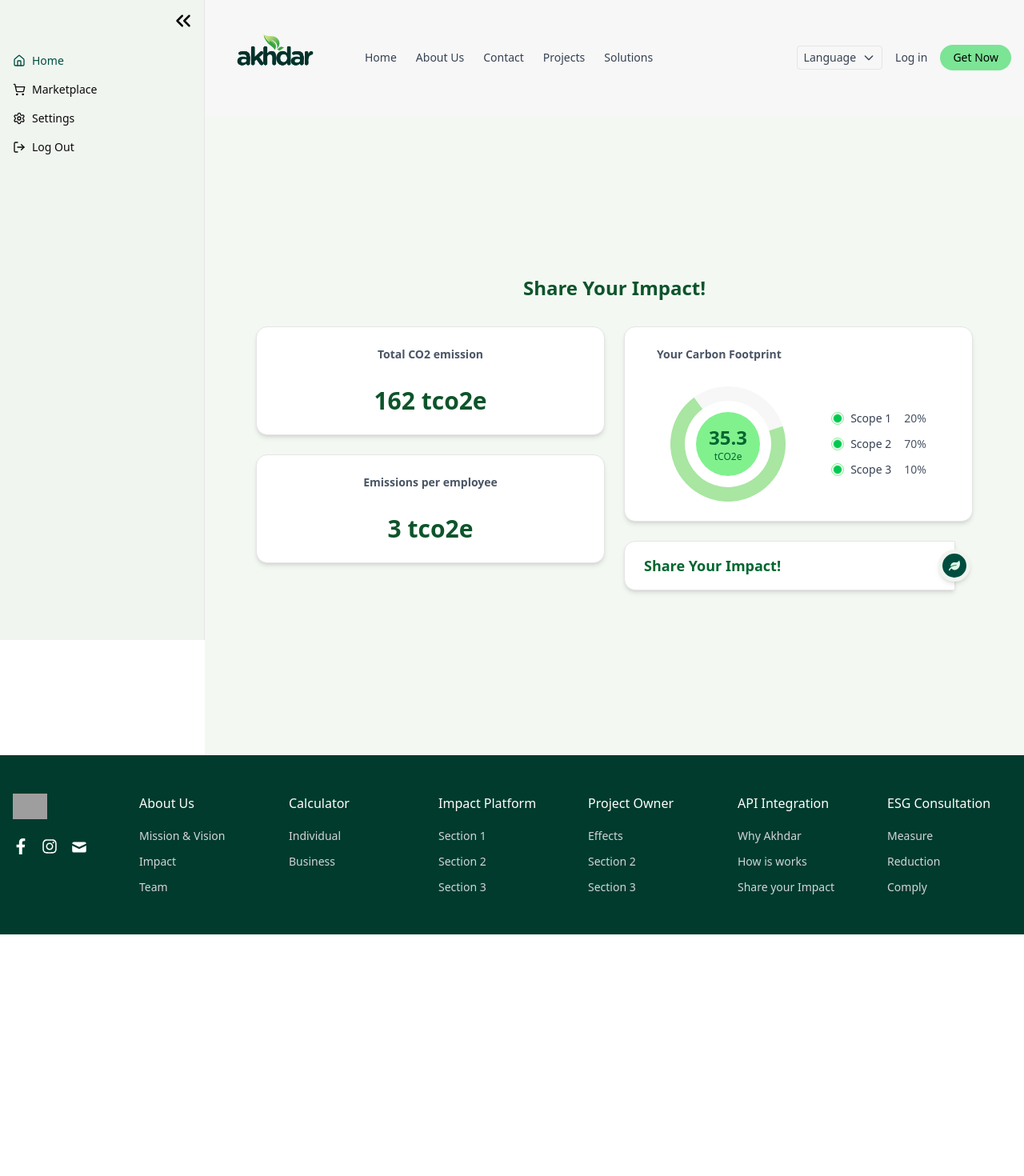
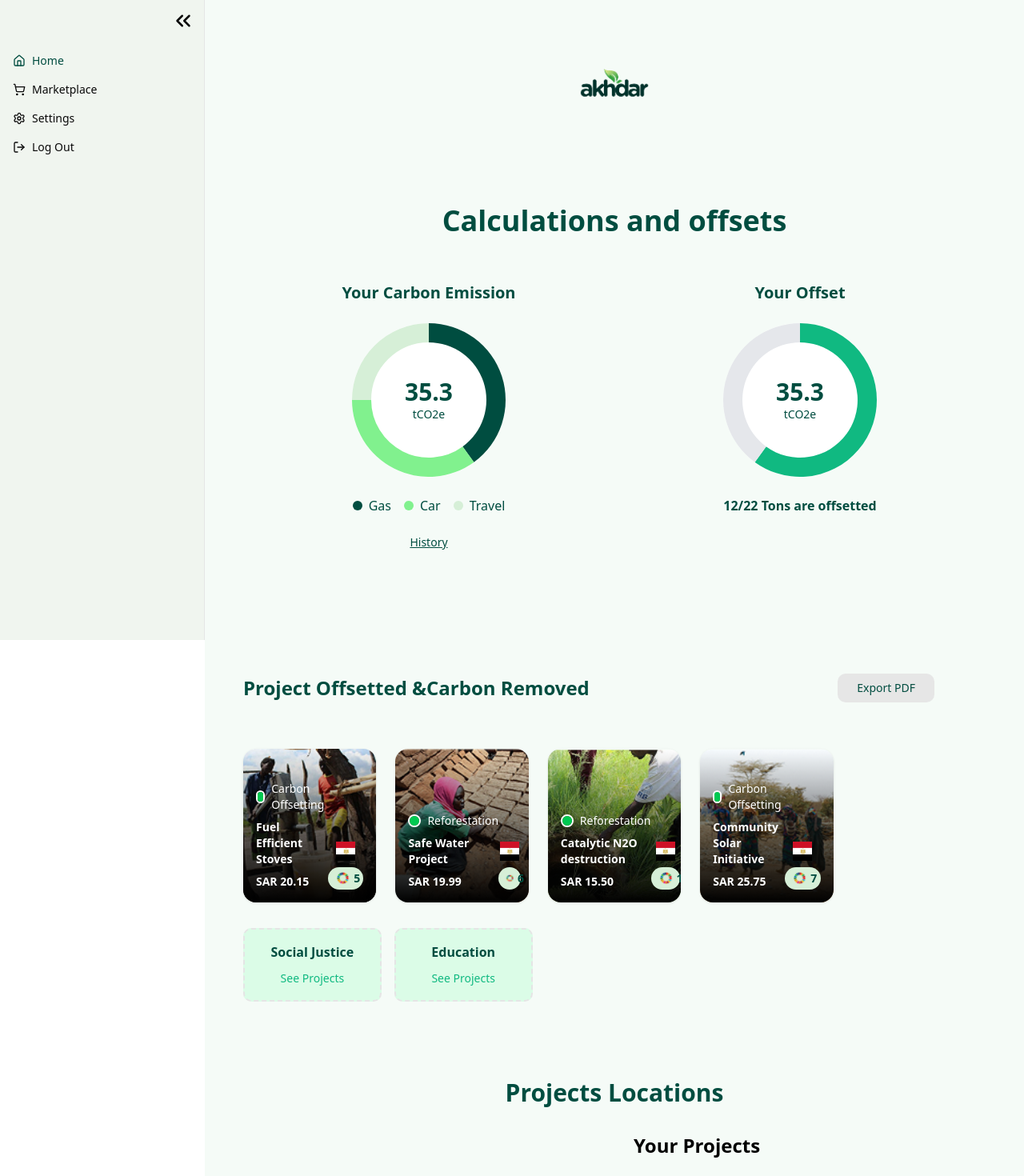
Before and after one commit to mohamedamobarak/Akhdar, a React (Vite) app: page /dashboard in a window 1280 px wide. Shown: the top 1470 px of the page at 80% size. Before the commit the page ends 1168 px from the top, so only its background shows below. Built offline with nearby package versions, Linux system fonts and the light colour scheme; grey boxes are pictures that could not be loaded; what country-list would draw is missing.

Commit message:
hot fix for route of dashboard

```diff
--- a/src/App.jsx
+++ b/src/App.jsx
@@ -39,7 +39,7 @@ function App() {
         <Route path="/settings/edit-profile" element={<EditProfile />} />
         <Route path="/settings/change-password" element={<ChangePassword />} />
         {/* Dashboard Routes */}
-        <Route path="/dashboard" element={<DashboardLayout><CarbonImpactDashboard /></DashboardLayout>} />
+        <Route path="/dashboard" element={<DashboardLayout><DashboardHome /></DashboardLayout>} />
         <Route path="/dashboard/impact" element={<DashboardLayout><CarbonImpactDashboard /></DashboardLayout>} />
 
   {/* Dashboard Project with nested children */}
--- a/src/Modules/DashboardLayout/DashboardLayout.jsx
+++ b/src/Modules/DashboardLayout/DashboardLayout.jsx
@@ -11,16 +11,16 @@ export default function MasterLayout({ children }) {
           <AppSidebar />
           <SidebarInset className="flex flex-col flex-1 w-full min-w-0 overflow-hidden">
 
-            <Header />
+            {/* <Header /> */}
             <div className="flex-1 w-full min-w-0">
               {children}
             </div>
           </SidebarInset>
         </div>
       </SidebarProvider>
-      <div className="relative z-20">
+      {/* <div className="relative z-20">
         <Footer rounded={false} />
-      </div>
+      </div> */}
     </div>
   )
 }
```
